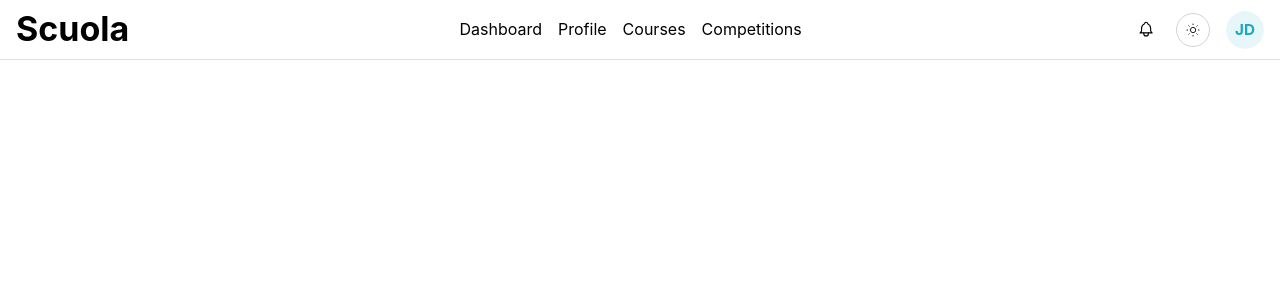
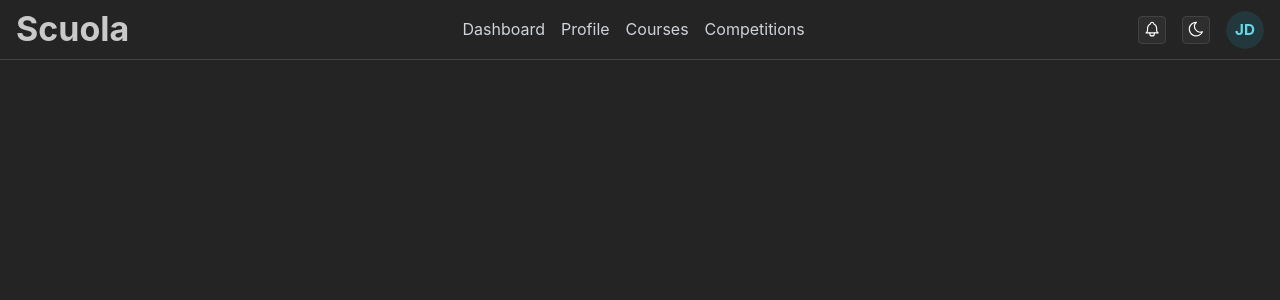
Before and after one commit to chickzilla/intania-hackathon, a Next.js app in the folder web/: page / in a window 1280 px wide. Both pictures are taken after a click on the button 1192 px from the left and 29 px from the top of the page. Shown: the top 300 px of the page. Built offline with nearby package versions, Linux system fonts and the light colour scheme.

Commit message:
feat : add dark mode

```diff
--- a/web/src/components/layout/appLayout.tsx
+++ b/web/src/components/layout/appLayout.tsx
@@ -7,6 +7,7 @@ import {
   Anchor,
   Avatar,
   ActionIcon,
+  useComputedColorScheme,
 } from "@mantine/core";
 import { useDisclosure } from "@mantine/hooks";
 import ThemeToggle from "../ui/actionIcons/themeToggle";
@@ -14,7 +15,7 @@ import { IconBell } from "@tabler/icons-react";
 
 const AppLayout = ({ children }: { children: React.ReactNode }) => {
   const [opened, { toggle }] = useDisclosure();
-
+  const darkMode = useComputedColorScheme() === "dark";
   return (
     <>
       <AppShell
@@ -37,14 +38,14 @@ const AppLayout = ({ children }: { children: React.ReactNode }) => {
             <Title>Scuola</Title>
             <Group align="center">
               <Group visibleFrom="sm">
-                <Anchor c="black">Dashboard</Anchor>
-                <Anchor c="black">Profile</Anchor>
-                <Anchor c="black">Courses</Anchor>
-                <Anchor c="black">Competitions</Anchor>
+                <Anchor c={darkMode ? "gray" : "black"}>Dashboard</Anchor>
+                <Anchor c={darkMode ? "gray" : "black"}>Profile</Anchor>
+                <Anchor c={darkMode ? "gray" : "black"}>Courses</Anchor>
+                <Anchor c={darkMode ? "gray" : "black"}>Competitions</Anchor>
               </Group>
             </Group>
             <Group>
-              <ActionIcon color="black" variant="transparent">
+              <ActionIcon variant="default">
                 <IconBell
                   style={{ width: "70%", height: "70%" }}
                   stroke={1.5}
--- a/web/src/components/ui/actionIcons/themeToggle.tsx
+++ b/web/src/components/ui/actionIcons/themeToggle.tsx
@@ -1,17 +1,26 @@
-import { ActionIcon, useMantineColorScheme } from "@mantine/core";
-import { IconSun } from "@tabler/icons-react";
+import {
+  ActionIcon,
+  useComputedColorScheme,
+  useMantineColorScheme,
+} from "@mantine/core";
+import { IconMoon, IconSun } from "@tabler/icons-react";
 
 const ThemeToggle = () => {
   const { setColorScheme } = useMantineColorScheme();
-
+  const computedColorScheme = useComputedColorScheme();
+  const darkMode = computedColorScheme !== "light";
   return (
     <ActionIcon
-      onClick={() => setColorScheme("light")}
+      onClick={() =>
+        setColorScheme(computedColorScheme === "dark" ? "light" : "dark")
+      }
       variant="default"
-      radius="xl"
-      size="lg"
     >
-      <IconSun style={{ width: "50%", height: "50%" }} stroke={1.5} />
+      {darkMode ? (
+        <IconMoon style={{ width: "70%", height: "70%" }} stroke={1.5} />
+      ) : (
+        <IconSun style={{ width: "70%", height: "70%" }} stroke={1.5} />
+      )}
     </ActionIcon>
   );
 };
```
